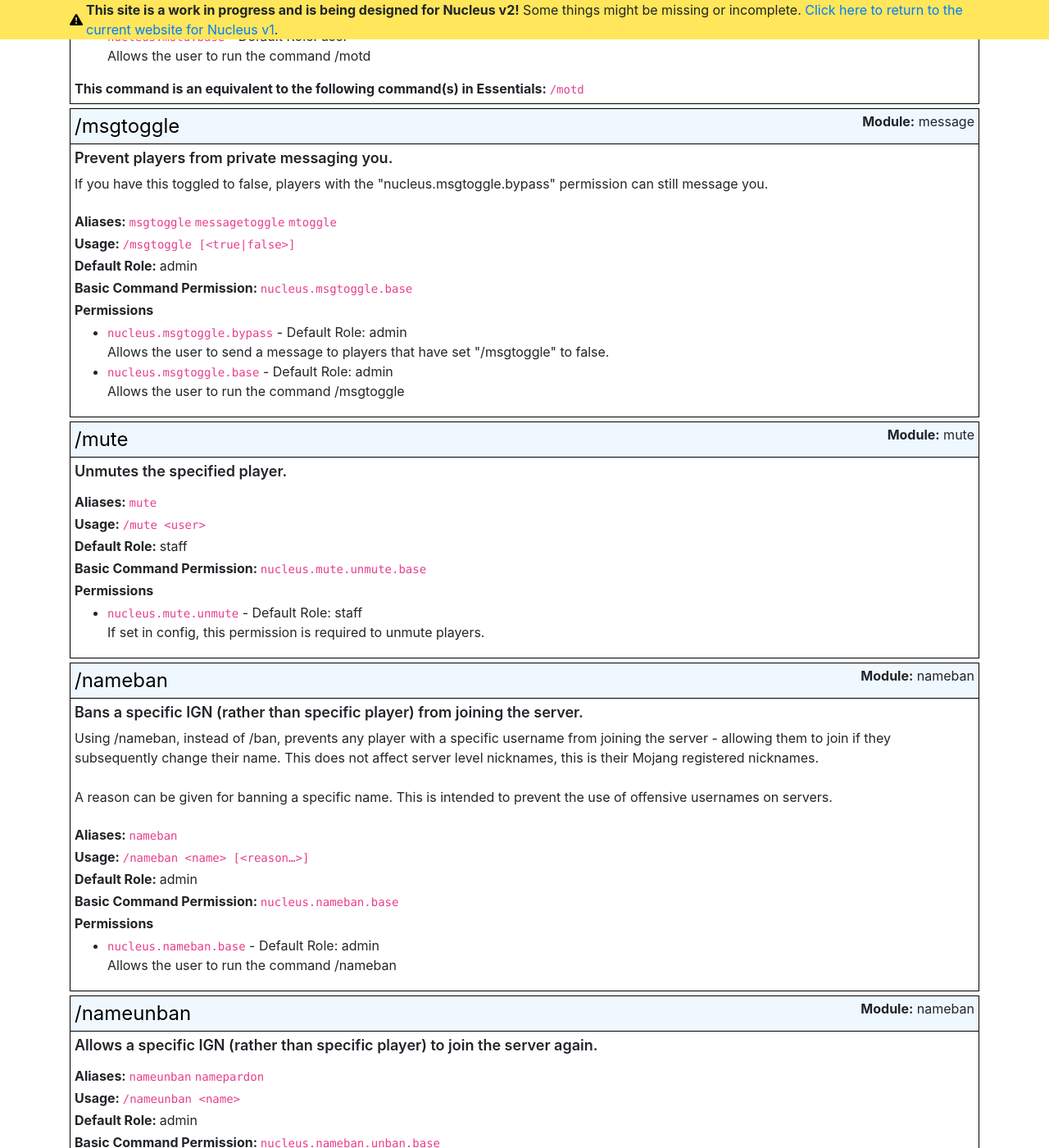
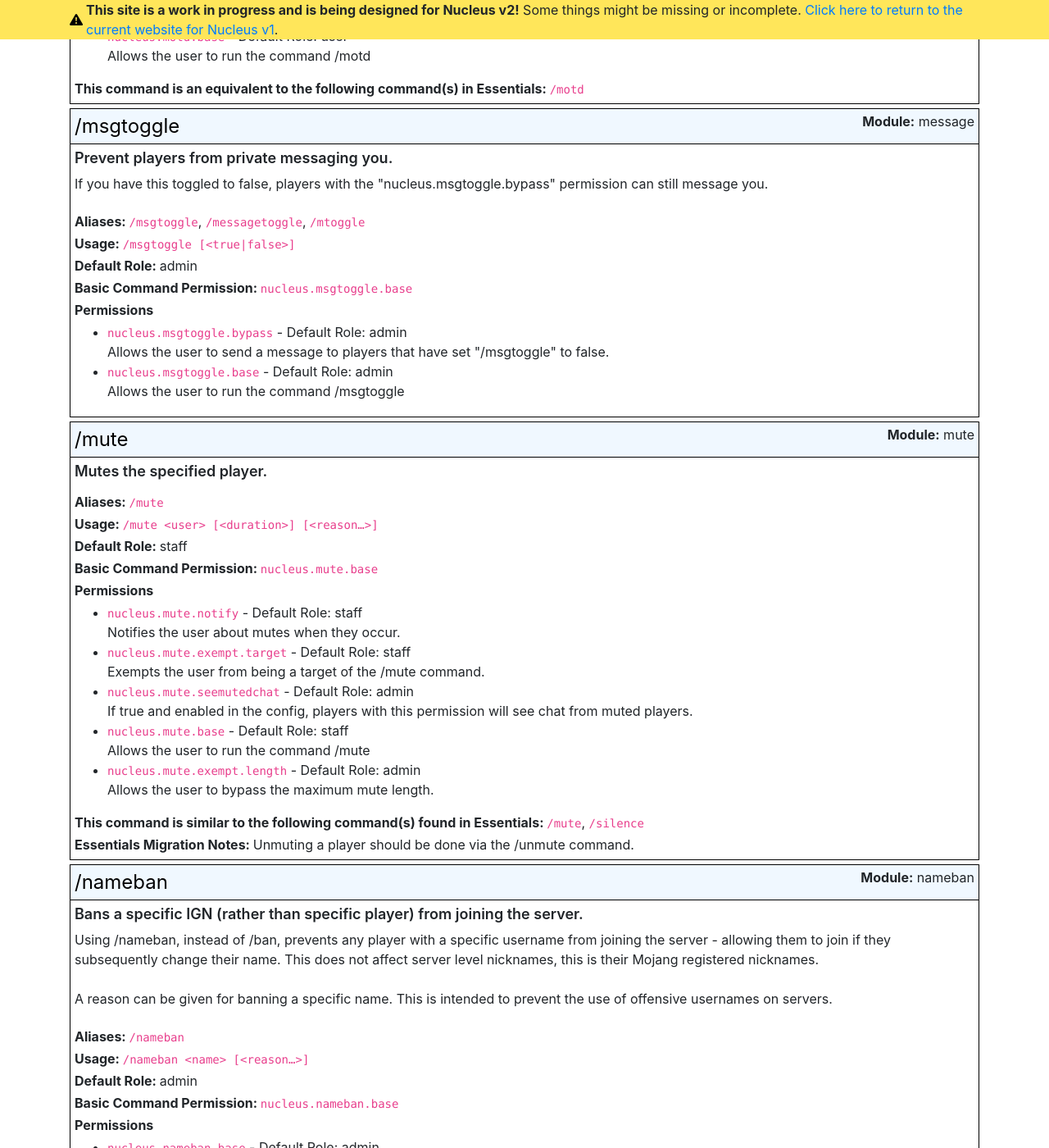
Before and after one commit to NucleusPowered/site-v2, a Jekyll site: the page built from docs/commands2.html, in a window 1280 px wide and 1400 px high, scrolled down 35031 px. Shown: the whole window at 82% size. Built offline with Jekyll 4.4.1, drawn with Linux system fonts in a browser that asks for light colours; some of the changed text lies outside the part shown.

Commit message:
JS search is annoying

```diff
--- a/_data/commands.yml
+++ b/_data/commands.yml
@@ -835,7 +835,7 @@
     simpleUsage: ' /time [<world>]'
     context: time
 -   commandName: time set
-    aliases: timeset, time#settime, time#timeset
+    aliases: time set
     rootAliases: settime, nsettime, timeset, ntimeset
     defaultLevel: admin
     usageString: ' /time set [<world>] <time>'
@@ -1248,7 +1248,7 @@
     simpleUsage: ' /home [<home>]'
     context: home
 -   commandName: home delete
-    aliases: homedelete, homedel, home#deletehome, home#delhome
+    aliases: home delete, home del
     rootAliases: deletehome, ndeletehome, delhome, ndelhome
     defaultLevel: user
     usageString: ' /home delete <home>'
@@ -1273,7 +1273,7 @@
     simpleUsage: ' /home delete <home>'
     context: home delete
 -   commandName: home deleteother
-    aliases: homedeleteother, homedelother, home#deletehomeother, home#delhomeother
+    aliases: home deleteother, home delother
     rootAliases: deletehomeother, ndeletehomeother, delhomeother, ndelhomeother
     defaultLevel: admin
     usageString: ' /home deleteother <user> <home>'
@@ -1291,7 +1291,7 @@
     simpleUsage: ' /home deleteother <user> <home>'
     context: home deleteother
 -   commandName: home list
-    aliases: homelist, home#listhomes, home#homes
+    aliases: home list
     rootAliases: listhomes, nlisthomes, homes, nhomes
     defaultLevel: user
     usageString: ' /home list [<user>]'
@@ -1314,7 +1314,7 @@
     simpleUsage: ' /home list [<user>]'
     context: home list
 -   commandName: home other
-    aliases: homeother, home#homeother
+    aliases: home other
     rootAliases: homeother, nhomeother
     defaultLevel: staff
     usageString: ' /home other <user> <home>'
@@ -1344,7 +1344,7 @@
     simpleUsage: ' /home other <user> <home>'
     context: home other
 -   commandName: home set
-    aliases: homeset, home#homeset, home#sethome
+    aliases: home set
     rootAliases: homeset, nhomeset, sethome, nsethome
     defaultLevel: user
     usageString: ' /home set [-o|--overwrite] [<home>]'
@@ -1703,7 +1703,7 @@
     simpleUsage: ' /itemname '
     context: itemname
 -   commandName: itemname clear
-    aliases: itemnameclear, itemname#clearitemname, itemname#resetitemname
+    aliases: itemname clear
     rootAliases: clearitemname, nclearitemname, resetitemname, nresetitemname
     defaultLevel: admin
     usageString: ' /itemname clear '
@@ -1734,7 +1734,7 @@
     simpleUsage: ' /itemname clear '
     context: itemname clear
 -   commandName: itemname set
-    aliases: itemnameset, itemname#setitemname, itemname#renameitem
+    aliases: itemname set
     rootAliases: setitemname, nsetitemname, renameitem, nrenameitem
     defaultLevel: admin
     usageString: ' /itemname set <name…>'
@@ -2088,7 +2088,7 @@
     simpleUsage: ' /jails '
     context: jails
 -   commandName: jails delete
-    aliases: jailsdelete, jailsdel, jailsremove, jails#deljail, jails#rmjail, jails#deletejail
+    aliases: jails delete, jails del, jails remove
     rootAliases: deljail, ndeljail, rmjail, nrmjail, deletejail, ndeletejail
     defaultLevel: admin
     usageString: ' /jails delete <jail>'
@@ -2112,7 +2112,7 @@
     simpleUsage: ' /jails delete <jail>'
     context: jails delete
 -   commandName: jails set
-    aliases: jailsset, jails#setjail, jails#createjail
+    aliases: jails set
     rootAliases: setjail, nsetjail, createjail, ncreatejail
     defaultLevel: admin
     usageString: ' /jails set <jail>'
@@ -2385,7 +2385,7 @@
     simpleUsage: ' /kit <kit>'
     context: kit
 -   commandName: kit list
-    aliases: kitlist, kitls, kit#kits
+    aliases: kit list, kit ls
     rootAliases: kits, nkits
     defaultLevel: user
     usageString: ' /kit list '
@@ -2430,7 +2430,7 @@
     simpleUsage: ' /mail [<filters>*]'
     context: mail
 -   commandName: mail send
-    aliases: mailsend, mails, mail#sendmail
+    aliases: mail send, mail s
     rootAliases: sendmail, nsendmail
     defaultLevel: user
     usageString: ' /mail send <user> <message…>'
@@ -3042,19 +3042,41 @@
 -   commandName: mute
     aliases: mute
     defaultLevel: staff
-    usageString: ' /mute <user>'
-    oneLineDescription: Unmutes the specified player.
+    usageString: ' /mute <user> [<duration>] [<reason…>]'
+    oneLineDescription: Mutes the specified player.
     module: mute
-    permissionbase: nucleus.mute.unmute
-    warmup: false
-    cooldown: false
-    cost: false
-    permissions:
-    -   permission: nucleus.mute.unmute
-        description: If set in config, this permission is required to unmute players.
+    permissionbase: nucleus.mute
+    warmup: false
+    cooldown: false
+    cost: false
+    essentialsEquivalents:
+    - mute
+    - silence
+    isExactEssEquiv: false
+    essNotes: Unmuting a player should be done via the /unmute command.
+    permissions:
+    -   permission: nucleus.mute.notify
+        description: Notifies the user about mutes when they occur.
         defaultLevel: staff
         module: mute
-    simpleUsage: ' /mute <user>'
+    -   permission: nucleus.mute.exempt.target
+        description: Exempts the user from being a target of the /mute command.
+        defaultLevel: staff
+        module: mute
+    -   permission: nucleus.mute.seemutedchat
+        description: If true and enabled in the config, players with this permission
+            will see chat from muted players.
+        defaultLevel: admin
+        module: mute
+    -   permission: nucleus.mute.base
+        description: Allows the user to run the command /mute
+        defaultLevel: staff
+        module: mute
+    -   permission: nucleus.mute.exempt.length
+        description: Allows the user to bypass the maximum mute length.
+        defaultLevel: admin
+        module: mute
+    simpleUsage: ' /mute <user> [<duration>] [<reason…>]'
     context: mute
 -   commandName: voice
     aliases: voice
@@ -4268,7 +4290,7 @@
     simpleUsage: ' /warp [[-y|-a|--accept] [-f|--force] ] [[<player>]] <warp>'
     context: warp
 -   commandName: warp delete
-    aliases: warpdelete, warpdel, warp#delwarp, warp#remwarp, warp#rmwarp
+    aliases: warp delete, warp del
     rootAliases: delwarp, ndelwarp, remwarp, nremwarp, rmwarp, nrmwarp
     defaultLevel: user
     usageString: ' /warp delete <warp>'
@@ -4292,7 +4314,7 @@
     simpleUsage: ' /warp delete <warp>'
     context: warp delete
 -   commandName: warp list
-    aliases: warplist, warp#warps
+    aliases: warp list
     rootAliases: warps, nwarps
     defaultLevel: user
     usageString: ' /warp list [-u] '
@@ -4310,7 +4332,7 @@
     simpleUsage: ' /warp list [-u] '
     context: warp list
 -   commandName: warp set
-    aliases: warpset, warp#setwarp, warp#warpset
+    aliases: warp set
     rootAliases: setwarp, nsetwarp, warpset, nwarpset
     defaultLevel: admin
     usageString: ' /warp set [-o] <warp>'
@@ -4378,7 +4400,7 @@
     simpleUsage: ' /world '
     context: world
 -   commandName: world list
-    aliases: worldlist, worldls, world#worlds
+    aliases: world list, world ls
     rootAliases: worlds, nworlds
     defaultLevel: admin
     usageString: ' /world list '
--- a/_includes/modulecommands2.html
+++ b/_includes/modulecommands2.html
@@ -34,15 +34,9 @@
     <div class="command-usage">
         {% assign al = (cmds.aliases | split: ', ') %}
         {% if al | size > 1 %}
-        {% assign sizeName = cmds.commandName | split: ' ' | size | minus: 1 %}
         <p>
             <strong>Aliases: </strong>
-            {% if sizeName == 0 %}
-            {% for a in al %} <code>{{ a }}</code>{% endfor %}
-            {% else %}
-            {% assign cmdBase = (cmds.commandName | truncatewords: sizeName, '') %}
-            {% for a in al %} <code>{{ cmdBase }} {{ a }}</code>{% endfor %}
-            {% endif %}
+            {% for a in al %} <code>/{{ a }}</code>{% unless forloop.last %},{% endunless %}{% endfor %}
         </p>
         {% endif %}
         {% assign rootal = (cmds.rootAliases | split: ', ') %}
--- a/js/search2.js
+++ b/js/search2.js
@@ -124,11 +124,9 @@
         const results =  lunrObject.command.query(function(q) {
             const tokenised = lunr.tokenizer(input);
             q.term(tokenised, {
-                fields: ["command", "aliases"],
-                boost: 40,
-                wildcard: lunr.Query.wildcard.LEADING | lunr.Query.wildcard.TRAILING,
-                presence: lunr.Query.presence.REQUIRED
+                wildcard: lunr.Query.wildcard.LEADING | lunr.Query.wildcard.TRAILING
             });
+            q.term(tokenised, { boost: 2 });
         });
         const targetDiv = $("div#commands-s");
         // clear it.
@@ -151,6 +149,9 @@
         let element = '<div class="search-result-item command-search">';
         element += '<h3 class="search-result-header"><a href="' + commandJsonItem.url + '">/' + commandJsonItem.command + '</a></h3>';
         element += '<p><strong>Aliases: </strong>' + commandJsonItem.aliases + '</p>';
+        if (commandJsonItem.rootAliases !== undefined && commandJsonItem.rootAliases.length > 0) {
+            element += '<p><strong>Root Aliases: </strong>' + commandJsonItem.rootAliases + '</p>';
+        }
         const usage = commandJsonItem.usage.split("<br />");
         element += '<p><strong>Usage: </strong><br />';
         for (let i = 0; i < usage.length; ++i) {
@@ -191,20 +192,13 @@
                 }
             }),
             "command": lunr(function() {
-                this.field('command');
-                this.field('aliases');
-                this.field('usage');
-                this.field('oneliner');
-                this.field('extendedDescription');
+                this.field('content');
 
                 for (let key in commandData) { // Add the data to lunr
+                    const data = commandData[key];
                     this.add({
                         'id': key,
-                        'command': commandData[key].command,
-                        'aliases': commandData[key].aliases,
-                        'usage': commandData[key].usage,
-                        'oneliner': commandData[key].oneliner,
-                        'extendedDescription': commandData[key].extendedDescription,
+                        'content': data.command + " " + data.aliases + " " + data.rootAliases
                     });
                 }
             })
--- a/search.json
+++ b/search.json
@@ -28,6 +28,7 @@
         "type": "command",
         "command": "{{ command.commandName }}",
         "aliases": "{{command.aliases}}",
+        "rootAliases": "{{command.rootAliases}}",
         "usage": {{ command.simpleUsage | newline_to_br | escape | strip | jsonify }},
         {%- if command.permissionbase %}
         "basePermission": "{{ command.permissionbase }}",
```
